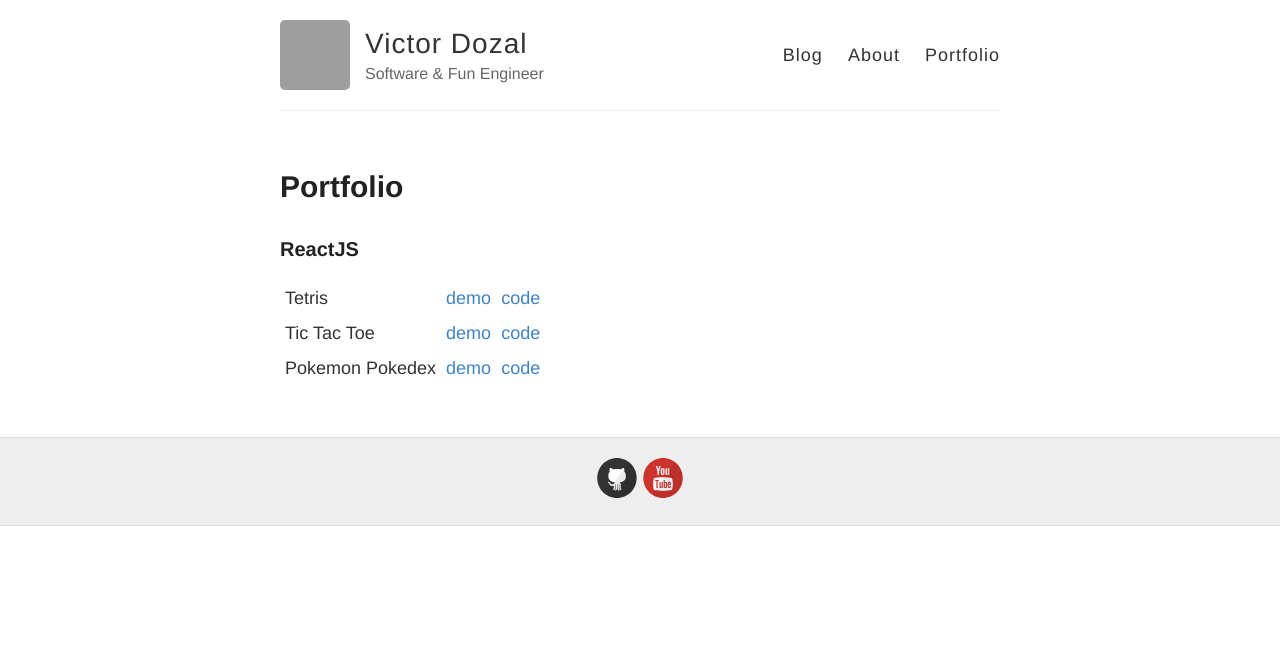
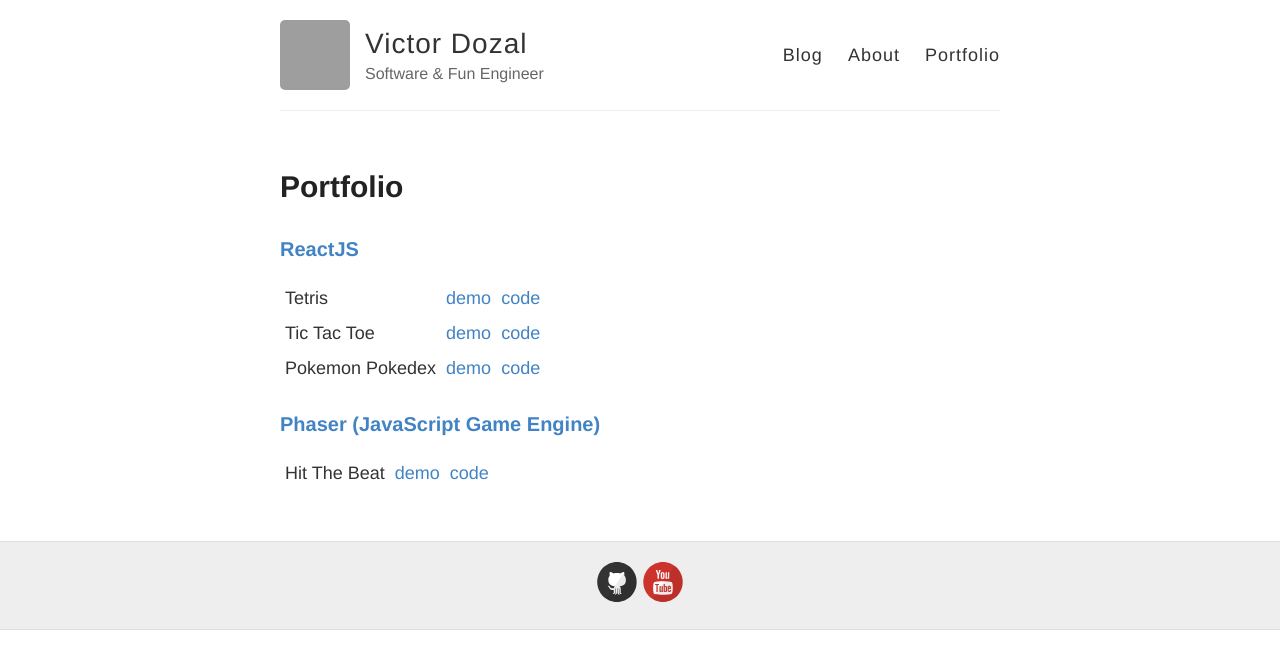
Before and after one commit to viiqswim/viiqswim.github.io, a Jekyll site: the page built from portfolio.md, in a window 1280 px wide. Shown: the top 669 px of the page. Built offline with Jekyll 4.4.1, drawn with Linux system fonts in a browser that asks for light colours; grey boxes are pictures that could not be loaded.

Commit message:
Added phaser section to portfolio and a game

```diff
--- a/portfolio.md
+++ b/portfolio.md
@@ -4,9 +4,14 @@ title: Portfolio
 permalink: /portfolio/
 ---
 
-### ReactJS
+### [ReactJS](https://facebook.github.io/react/)
 
 |:---	            |:---	|:---	|
 |   Tetris      	|   [demo](https://viiqswim.github.io/tetris-redux)	            |   [code](https://github.com/viiqswim/tetris-redux)	    |
 |   Tic Tac Toe 	|   [demo](https://viiqswim.github.io/tic-tac-toe-react/demo/)	|   [code](https://github.com/viiqswim/tic-tac-toe-react)	|
 |   Pokemon Pokedex	|   [demo](https://viiqswim.github.io/pokedex-react-redux/)	    |   [code](https://github.com/viiqswim/pokedex-react-redux)	|
+
+### [Phaser (JavaScript Game Engine)](http://phaser.io/)
+
+|:---	            |:---	|:---	|
+|   Hit The Beat    |   [demo](https://viiqswim.github.io/https://viiqswim.github.io/hit_the_beat)  |   [code](https://github.com/viiqswim/hit_the_beat)	    |
```
